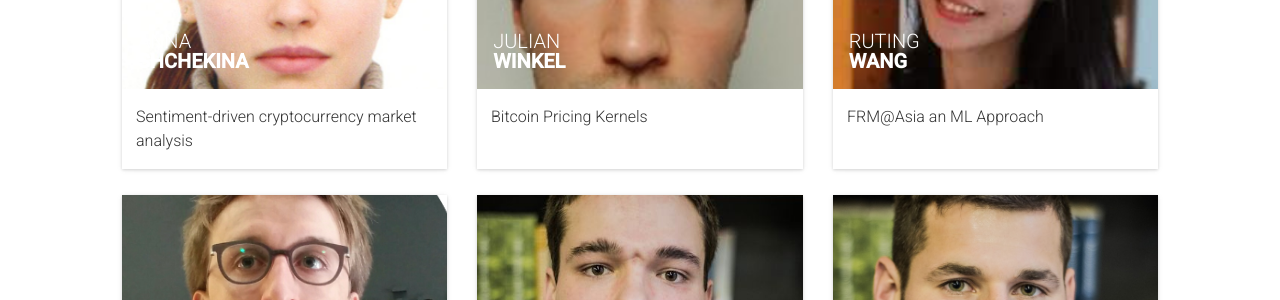
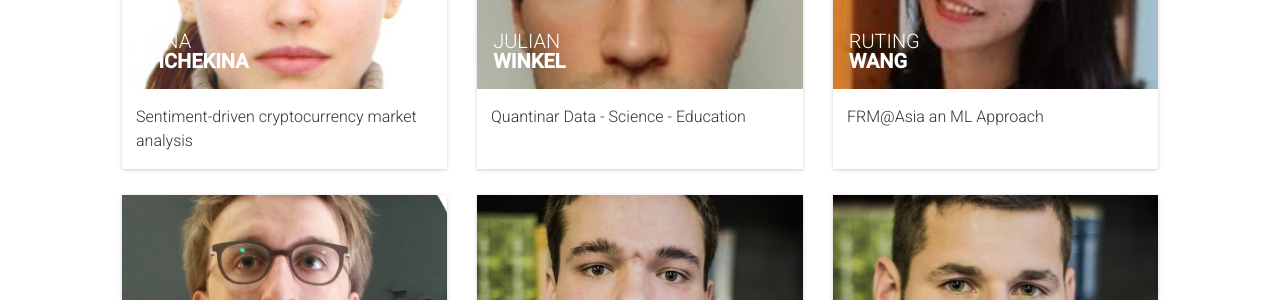
Before and after one commit to barunik/Prague2021, a Jekyll site: the page built from speakers.html, in a window 1280 px wide and 900 px high, scrolled down 1639 px. Shown: the part 153-453 px from the top of the window. Built offline with Jekyll 4.4.1, drawn with Linux system fonts in a browser that asks for light colours; nearby versions of some CDN libraries; comment, search, counter and statistics services are not loaded.

Commit message:
Update sessions.yml

```diff
--- a/_data/sessions.yml
+++ b/_data/sessions.yml
@@ -124,7 +124,7 @@
 
 -
   id: 022
-  title: "Bitcoin Pricing Kernels"
+  title: "Quantinar Data - Science - Education"
   description: "Authors: Julian Winkel<br/>
   <p>Abstract:  </p>"
   subtype: Presentation
```
